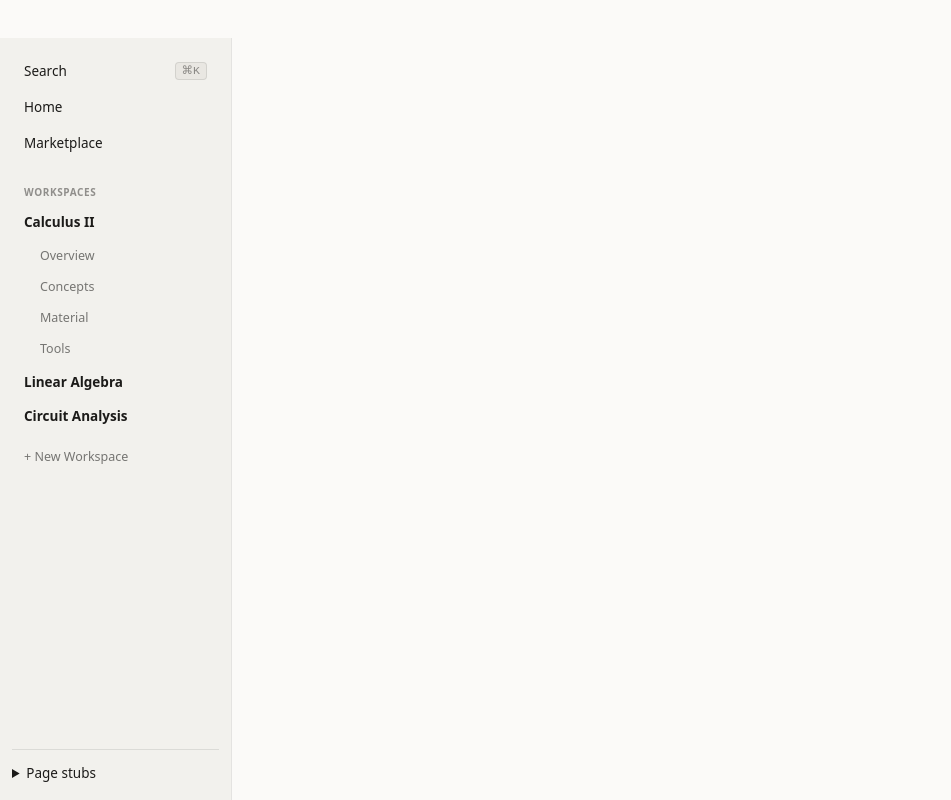
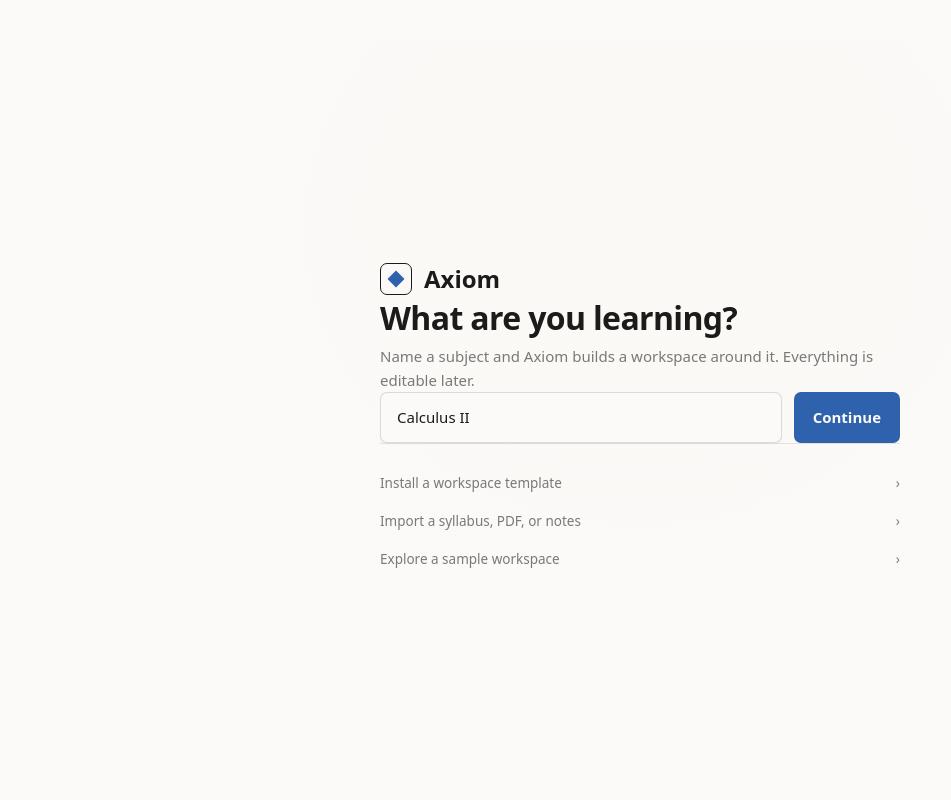
Before and after one commit to Reid-Engineered/axiom, a React (Vite) app: page / in a window 1280 px wide. Shown: the whole page, without its empty margins (0-951 px from the left). Built offline with nearby package versions, Linux system fonts and the light colour scheme.

Commit message:
feat(pages): implement first launch

```diff
--- a/src/App.tsx
+++ b/src/App.tsx
@@ -111,8 +111,8 @@
   }
 
   return (
-    <WorkspaceProvider initialWorkspaceId="calculus">
-      <NavigationProvider initialRoute={{ type: 'home' }}>
+    <WorkspaceProvider>
+      <NavigationProvider initialRoute={{ type: 'firstLaunch' }}>
         <Application />
       </NavigationProvider>
     </WorkspaceProvider>
--- /dev/null
+++ b/src/pages/FirstLaunchPage.module.css
@@ -0,0 +1,107 @@
+.page {
+  gap: var(--space-4xl);
+}
+
+.logoLockup {
+  display: flex;
+  align-items: center;
+  gap: var(--space-lg);
+}
+
+.logoMark {
+  display: grid;
+  place-items: center;
+  width: var(--space-4xl);
+  height: var(--space-4xl);
+  border: var(--border-width-hairline) solid var(--text-primary);
+  border-radius: var(--radius-row);
+}
+
+.logoMark span {
+  width: var(--space-lg);
+  height: var(--space-lg);
+  background: var(--accent-action);
+  transform: rotate(45deg);
+}
+
+.logoType {
+  font-size: var(--font-size-title);
+  font-weight: 650;
+}
+
+.header {
+  display: grid;
+  gap: var(--space-md);
+}
+
+.header h1 {
+  font-size: calc(var(--font-size-title) + var(--space-md));
+  line-height: 1.2;
+  letter-spacing: -0.02em;
+}
+
+.header p {
+  max-width: var(--layout-column-width);
+  color: var(--text-secondary);
+  font-size: var(--font-size-body-plus);
+  line-height: 1.55;
+}
+
+.subjectForm {
+  display: grid;
+  grid-template-columns: minmax(0, 1fr) auto;
+  gap: var(--space-lg);
+}
+
+.subjectForm input {
+  min-width: 0;
+  padding: var(--space-lg) var(--space-xl);
+  border: var(--border-width-hairline) solid var(--color-hairline-strong);
+  border-radius: var(--radius-row);
+  background: var(--color-content);
+  color: var(--text-primary);
+  box-shadow: var(--shadow-card);
+  font: inherit;
+  font-size: var(--font-size-body-plus);
+  outline: none;
+}
+
+.subjectForm input:focus-visible {
+  border-color: var(--accent-action);
+}
+
+.alternatives {
+  display: grid;
+  padding-top: var(--space-2xl);
+  border-top: var(--border-width-hairline) solid var(--color-hairline);
+}
+
+.alternatives button {
+  display: flex;
+  align-items: center;
+  justify-content: space-between;
+  padding: var(--space-md) 0;
+  border: 0;
+  background: transparent;
+  color: var(--text-secondary);
+  font: inherit;
+  font-size: var(--font-size-body);
+  text-align: left;
+  cursor: pointer;
+}
+
+.alternatives button:hover {
+  color: var(--text-primary);
+}
+
+.visuallyHidden {
+  position: absolute;
+  width: var(--border-width-hairline);
+  height: var(--border-width-hairline);
+  padding: 0;
+  margin: calc(var(--border-width-hairline) * -1);
+  overflow: hidden;
+  clip: rect(0, 0, 0, 0);
+  white-space: nowrap;
+  border: 0;
+}
--- a/src/pages/FirstLaunchPage.tsx
+++ b/src/pages/FirstLaunchPage.tsx
@@ -1,8 +1,56 @@
+import { useState, type FormEvent } from 'react';
+
+import { Button } from '../components/primitives/Button';
+import { useNavigation } from '../hooks/useNavigation';
 import { CenteredColumnLayout } from '../layouts/CenteredColumnLayout';
+import styles from './FirstLaunchPage.module.css';
 
 export type FirstLaunchPageProps = Record<string, never>;
 
 /** First-run entry for choosing what the learner wants to study. */
 export function FirstLaunchPage(_props: FirstLaunchPageProps) {
-  return <CenteredColumnLayout>{null}</CenteredColumnLayout>;
+  const { navigate } = useNavigation();
+  const [subject, setSubject] = useState('Calculus II');
+
+  const continueToSetup = (event: FormEvent<HTMLFormElement>) => {
+    event.preventDefault();
+    if (subject.trim()) navigate({ type: 'createWorkspace' });
+  };
+
+  return (
+    <CenteredColumnLayout className={styles.page}>
+      <div className={styles.logoLockup} aria-label="Axiom">
+        <span className={styles.logoMark} aria-hidden="true"><span /></span>
+        <span className={styles.logoType}>Axiom</span>
+      </div>
+
+      <header className={styles.header}>
+        <h1>What are you learning?</h1>
+        <p>Name a subject and Axiom builds a workspace around it. Everything is editable later.</p>
+      </header>
+
+      <form className={styles.subjectForm} onSubmit={continueToSetup}>
+        <label className={styles.visuallyHidden} htmlFor="first-launch-subject">Subject</label>
+        <input
+          id="first-launch-subject"
+          value={subject}
+          onChange={(event) => setSubject(event.target.value)}
+          autoComplete="off"
+        />
+        <Button size="lg" type="submit" disabled={!subject.trim()}>Continue</Button>
+      </form>
+
+      <nav className={styles.alternatives} aria-label="Other ways to begin">
+        <button type="button" onClick={() => navigate({ type: 'marketplace' })}>
+          <span>Install a workspace template</span><span aria-hidden="true">›</span>
+        </button>
+        <button type="button" onClick={() => navigate({ type: 'createWorkspace' })}>
+          <span>Import a syllabus, PDF, or notes</span><span aria-hidden="true">›</span>
+        </button>
+        <button type="button" onClick={() => navigate({ type: 'home' })}>
+          <span>Explore a sample workspace</span><span aria-hidden="true">›</span>
+        </button>
+      </nav>
+    </CenteredColumnLayout>
+  );
 }
```
Also changed, not shown: .ai/tasks/022-first-launch-page.md, 1 other file (tests, documents, lock files or other folders).
